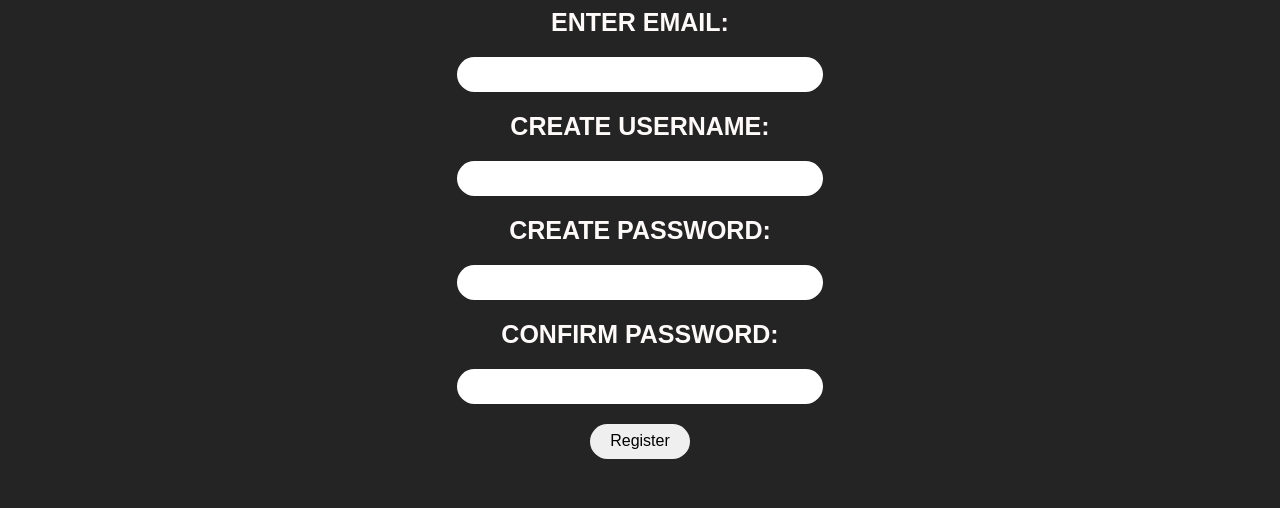
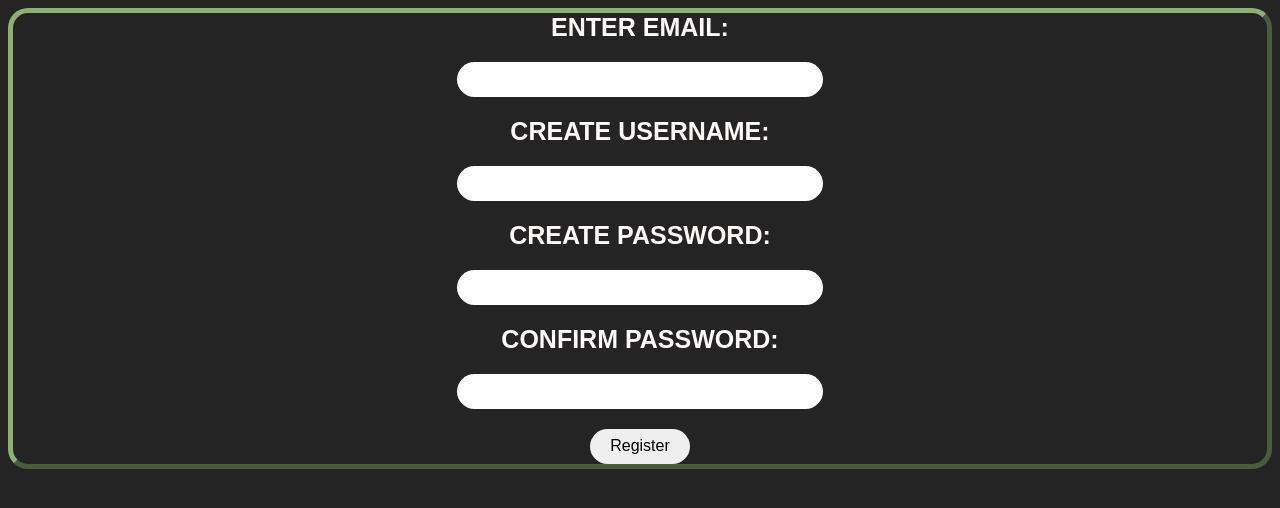
Before and after one commit to Tazme12/Zoo_App, a PHP site: page / in a window 1280 px wide. Shown: the top 508 px of the page. Run offline with PHP 8.4, Linux system fonts and the light colour scheme.

Commit message:
added border to register options in css

```diff
--- a/style.css
+++ b/style.css
@@ -6,6 +6,10 @@ label{
 }
 
 form{
+    border-style: outset;
+    border-width: 5px;
+    border-color: #8BB174;
+    border-radius: 20px;
     display: flex;
     flex-direction: column;
     align-items: center;
```
